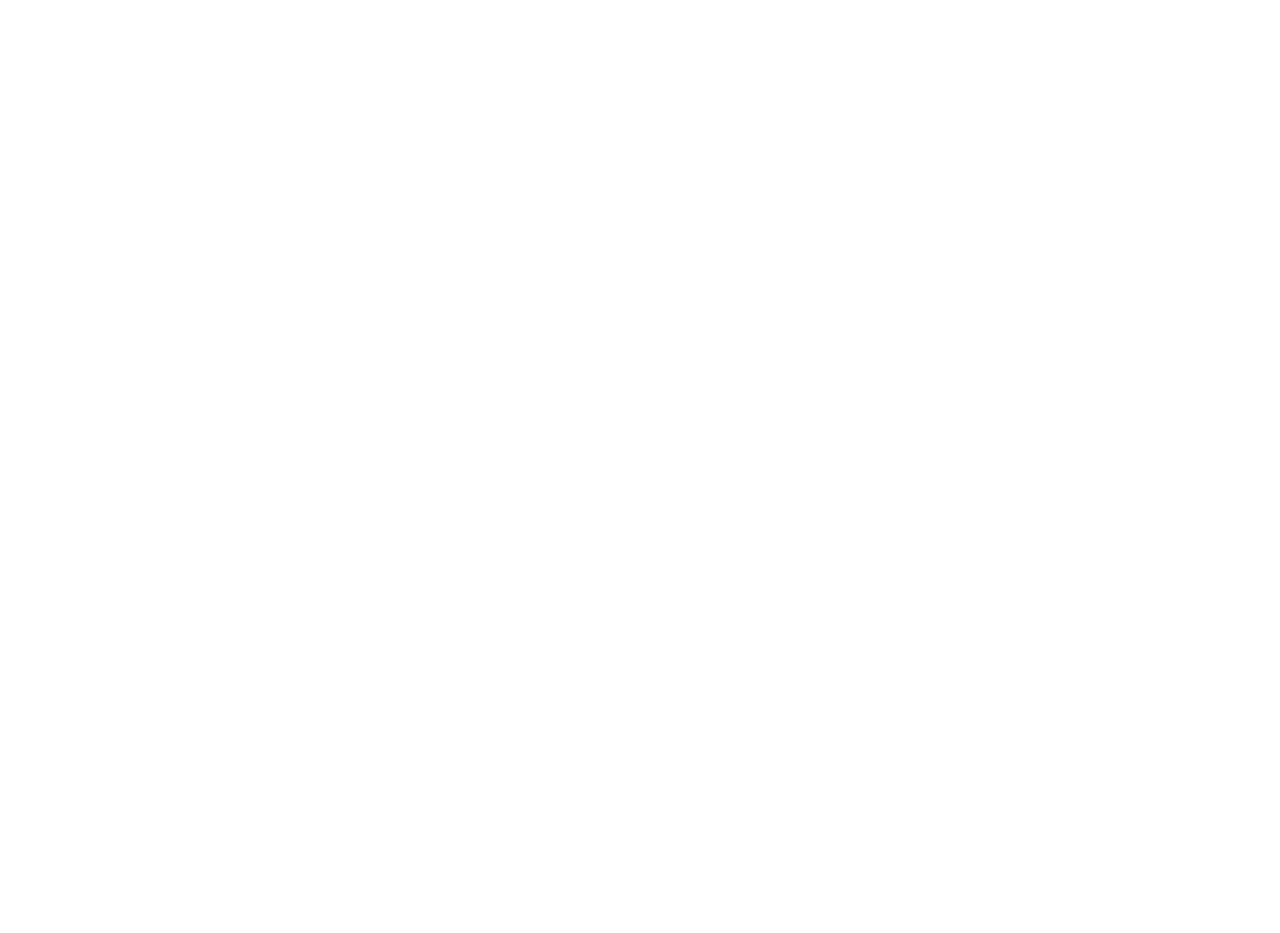
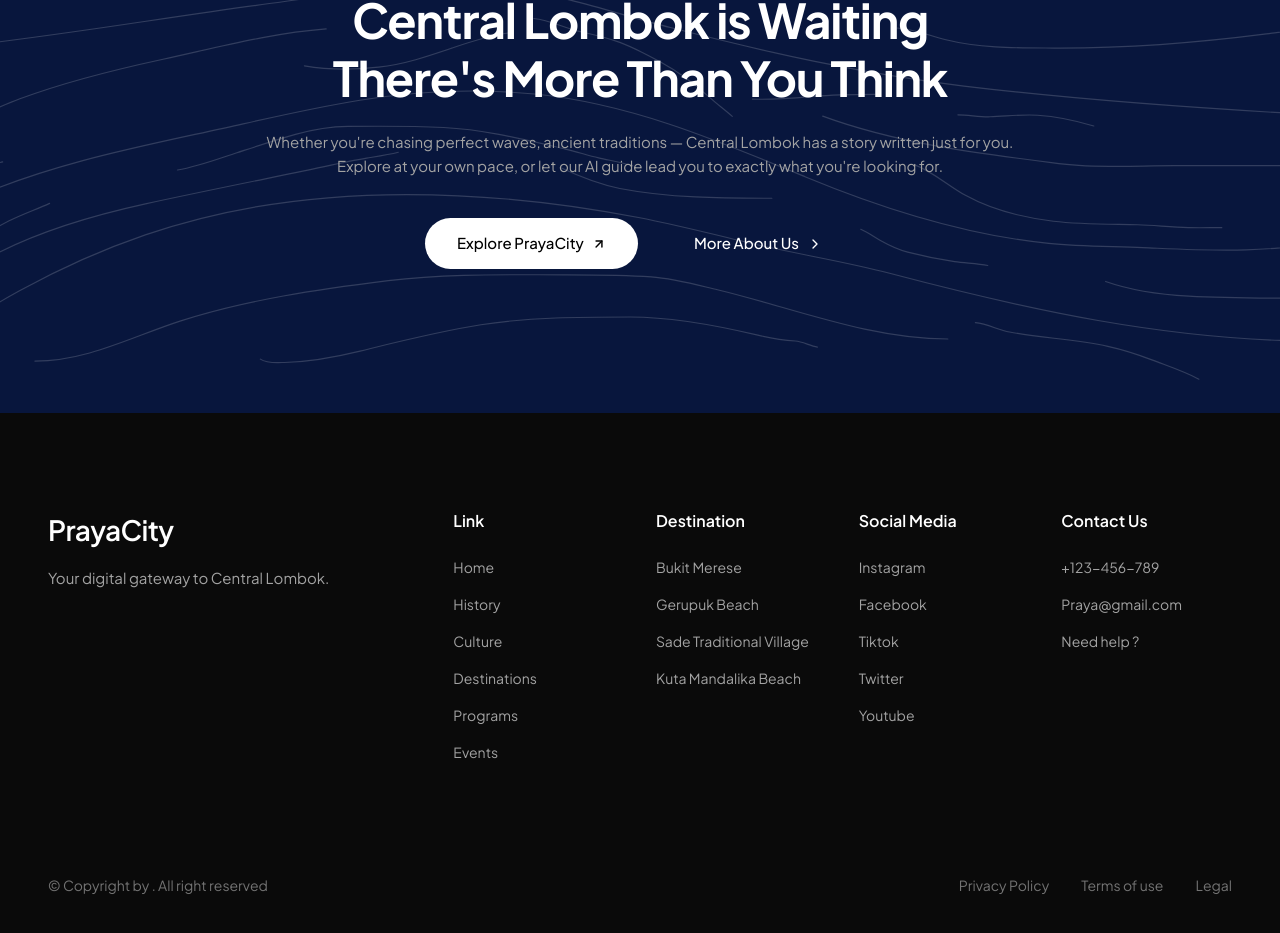
Before and after one commit to AnggaPuspa/PrayaCity, a Next.js app: page /en in a window 1280 px wide. Shown: the part 4776-5709 px from the top of the page. Before the commit the page ends 4662 px from the top, so only its background shows below. Built offline with nearby package versions, Linux system fonts and the light colour scheme.

Commit message:
feat: memperbarui desain footer, membuat CTA section, dan menambah dukungan bahasa

```diff
--- a/messages/en.json
+++ b/messages/en.json
@@ -103,5 +103,26 @@
         "description": "The only beach in the world with pepper-shaped sand grains. Cryst..."
       }
     ]
+  },
+  "Cta": {
+    "eyebrow": "Start Your Journey",
+    "titleLine1": "Central Lombok is Waiting",
+    "titleLine2": "There's More Than You Think",
+    "description1": "Whether you're chasing perfect waves, ancient traditions — Central Lombok has a story written just for you.",
+    "description2": "Explore at your own pace, or let our AI guide lead you to exactly what you're looking for.",
+    "explore": "Explore PrayaCity",
+    "more": "More About Us"
+  },
+  "Footer": {
+    "tagline": "Your digital gateway to Central Lombok.",
+    "link": "Link",
+    "destination": "Destination",
+    "socialMedia": "Social Media",
+    "contactUs": "Contact Us",
+    "needHelp": "Need help ?",
+    "copyright": "© Copyright by . All right reserved",
+    "privacy": "Privacy Policy",
+    "terms": "Terms of use",
+    "legal": "Legal"
   }
 }
--- a/messages/id.json
+++ b/messages/id.json
@@ -103,5 +103,26 @@
         "description": "Satu-satunya pantai di dunia dengan butiran pasir berbentuk merica. Krist..."
       }
     ]
+  },
+  "Cta": {
+    "eyebrow": "Mulai Perjalanan Anda",
+    "titleLine1": "Lombok Tengah Menanti",
+    "titleLine2": "Lebih Dari yang Anda Bayangkan",
+    "description1": "Baik Anda mencari ombak sempurna atau tradisi kuno — Lombok Tengah punya cerita khusus untuk Anda.",
+    "description2": "Jelajahi sesuai keinginan Anda, atau biarkan AI kami memandu Anda menemukan apa yang Anda cari.",
+    "explore": "Jelajahi PrayaCity",
+    "more": "Lebih Lanjut"
+  },
+  "Footer": {
+    "tagline": "Gerbang digital Anda menuju Lombok Tengah.",
+    "link": "Tautan",
+    "destination": "Destinasi",
+    "socialMedia": "Media Sosial",
+    "contactUs": "Hubungi Kami",
+    "needHelp": "Butuh bantuan?",
+    "copyright": "© Hak Cipta dilindungi. Hak cipta dilindungi undang-undang.",
+    "privacy": "Kebijakan Privasi",
+    "terms": "Syarat Ketentuan",
+    "legal": "Legal"
   }
 }
--- a/src/app/[locale]/(marketing)/page.tsx
+++ b/src/app/[locale]/(marketing)/page.tsx
@@ -6,6 +6,7 @@
   AboutSection,
   DiscoverSection,
   MustVisitSection,
+  CtaSection,
 } from "@/features/landing";
 import { routing } from "@/i18n/routing";
 
@@ -51,6 +52,7 @@
       <AboutSection />
       <DiscoverSection />
       <MustVisitSection />
+      <CtaSection />
     </>
   );
 }
--- a/src/components/organisms/site-footer.tsx
+++ b/src/components/organisms/site-footer.tsx
@@ -1,17 +1,79 @@
-import { Typography } from "@/components/atoms";
-import { siteConfig } from "@/config/site";
+import Link from "next/link";
+import { useTranslations } from "next-intl";
 
-/** Organism: the global site footer. */
 export function SiteFooter() {
+  const t = useTranslations("Footer");
+  const nav = useTranslations("Nav");
+
   return (
-    <footer className="border-t border-zinc-200 dark:border-zinc-800">
-      <div className="mx-auto flex w-full max-w-5xl flex-col items-center justify-between gap-2 px-6 py-8 sm:flex-row">
-        <Typography variant="muted">
-          &copy; {siteConfig.name}. Built with Next.js.
-        </Typography>
-        <Typography variant="muted">
-          Atomic Design &middot; Feature-Sliced Logic
-        </Typography>
+    <footer className="w-full bg-[#0A0A0A] text-white pt-24 pb-12">
+      <div className="mx-auto w-full max-w-7xl px-8 lg:px-12">
+        {/* Top Grid */}
+        <div className="grid grid-cols-1 md:grid-cols-2 lg:grid-cols-6 gap-12 lg:gap-8 mb-28">
+          {/* Col 1 */}
+          <div className="lg:col-span-2 flex flex-col gap-4">
+            <h2 className="text-[28px] font-semibold text-white tracking-tight">PrayaCity</h2>
+            <p className="text-[#A3A3A3] text-[15px]">
+              {t("tagline")}
+            </p>
+          </div>
+
+          {/* Col 2 */}
+          <div className="flex flex-col gap-6">
+            <h3 className="font-semibold text-white text-[16px]">{t("link")}</h3>
+            <ul className="flex flex-col gap-4 text-[#A3A3A3] text-[14px]">
+              <li><Link href="#" className="hover:text-white transition-colors">{nav("home")}</Link></li>
+              <li><Link href="#" className="hover:text-white transition-colors">{nav("history")}</Link></li>
+              <li><Link href="#" className="hover:text-white transition-colors">{nav("culture")}</Link></li>
+              <li><Link href="#" className="hover:text-white transition-colors">{nav("destinations")}</Link></li>
+              <li><Link href="#" className="hover:text-white transition-colors">{nav("programs")}</Link></li>
+              <li><Link href="#" className="hover:text-white transition-colors">{nav("events")}</Link></li>
+            </ul>
+          </div>
+
+          {/* Col 3 */}
+          <div className="flex flex-col gap-6 lg:col-span-1">
+            <h3 className="font-semibold text-white text-[16px]">{t("destination")}</h3>
+            <ul className="flex flex-col gap-4 text-[#A3A3A3] text-[14px]">
+              <li><Link href="#" className="hover:text-white transition-colors">Bukit Merese</Link></li>
+              <li><Link href="#" className="hover:text-white transition-colors">Gerupuk Beach</Link></li>
+              <li><Link href="#" className="hover:text-white transition-colors">Sade Traditional Village</Link></li>
+              <li><Link href="#" className="hover:text-white transition-colors">Kuta Mandalika Beach</Link></li>
+            </ul>
+          </div>
+
+          {/* Col 4 */}
+          <div className="flex flex-col gap-6">
+            <h3 className="font-semibold text-white text-[16px]">{t("socialMedia")}</h3>
+            <ul className="flex flex-col gap-4 text-[#A3A3A3] text-[14px]">
+              <li><Link href="#" className="hover:text-white transition-colors">Instagram</Link></li>
+              <li><Link href="#" className="hover:text-white transition-colors">Facebook</Link></li>
+              <li><Link href="#" className="hover:text-white transition-colors">Tiktok</Link></li>
+              <li><Link href="#" className="hover:text-white transition-colors">Twitter</Link></li>
+              <li><Link href="#" className="hover:text-white transition-colors">Youtube</Link></li>
+            </ul>
+          </div>
+
+          {/* Col 5 */}
+          <div className="flex flex-col gap-6">
+            <h3 className="font-semibold text-white text-[16px]">{t("contactUs")}</h3>
+            <ul className="flex flex-col gap-4 text-[#A3A3A3] text-[14px]">
+              <li><a href="#" className="hover:text-white transition-colors">+123-456-789</a></li>
+              <li><a href="mailto:Praya@gmail.com" className="hover:text-white transition-colors">Praya@gmail.com</a></li>
+              <li><a href="#" className="hover:text-white transition-colors">{t("needHelp")}</a></li>
+            </ul>
+          </div>
+        </div>
+
+        {/* Bottom Section */}
+        <div className="flex flex-col md:flex-row justify-between items-center text-[#737373] text-[14px] gap-6">
+          <div>{t("copyright")}</div>
+          <div className="flex gap-8">
+            <Link href="#" className="hover:text-white transition-colors">{t("privacy")}</Link>
+            <Link href="#" className="hover:text-white transition-colors">{t("terms")}</Link>
+            <Link href="#" className="hover:text-white transition-colors">{t("legal")}</Link>
+          </div>
+        </div>
       </div>
     </footer>
   );
--- /dev/null
+++ b/src/features/landing/components/cta-section.tsx
@@ -0,0 +1,54 @@
+import Link from "next/link";
+import { useTranslations } from "next-intl";
+
+export function CtaSection() {
+  const t = useTranslations("Cta");
+
+  return (
+    <section
+      className="relative w-full bg-[#070D1A] py-28 md:py-36 overflow-hidden bg-cover bg-center bg-no-repeat"
+      style={{ backgroundImage: "url('/ctaasset.svg')" }}
+    >
+      <div className="mx-auto w-full max-w-4xl px-6 relative z-10 text-center flex flex-col items-center">
+
+        <span className="text-white/90 text-[18px] md:text-[20px] font-medium mb-4 block">
+          {t("eyebrow")}
+        </span>
+
+        <h2 className="text-white text-[36px] md:text-[48px] font-bold leading-[1.2] tracking-tight mb-6">
+          {t("titleLine1")} <br />
+          {t("titleLine2")}
+        </h2>
+
+        <p className="text-[#A3A3A3] text-[14px] md:text-[15px] font-normal leading-[1.6] mb-10">
+          {t("description1")} <br className="hidden md:block" />
+          {t("description2")}
+        </p>
+
+        <div className="flex flex-col sm:flex-row items-center gap-4 sm:gap-6">
+          <Link
+            href="#"
+            className="flex items-center gap-2 bg-white text-black px-8 py-3.5 rounded-full text-[15px] font-medium hover:bg-gray-100 transition-colors"
+          >
+            {t("explore")}
+            <svg width="14" height="14" viewBox="0 0 24 24" fill="none" stroke="currentColor" strokeWidth="2.5" strokeLinecap="round" strokeLinejoin="round">
+              <line x1="7" y1="17" x2="17" y2="7"></line>
+              <polyline points="7 7 17 7 17 17"></polyline>
+            </svg>
+          </Link>
+
+          <Link
+            href="#"
+            className="flex items-center gap-2 text-white px-8 py-3.5 rounded-full text-[15px] font-medium hover:text-white/80 transition-colors"
+          >
+            {t("more")}
+            <svg width="16" height="16" viewBox="0 0 24 24" fill="none" stroke="currentColor" strokeWidth="2" strokeLinecap="round" strokeLinejoin="round">
+              <polyline points="9 18 15 12 9 6"></polyline>
+            </svg>
+          </Link>
+        </div>
+
+      </div>
+    </section>
+  );
+}
--- a/src/features/landing/index.ts
+++ b/src/features/landing/index.ts
@@ -4,3 +4,4 @@
 export { AboutSection } from "./components/about-section";
 export { DiscoverSection } from "./components/discover-section";
 export { MustVisitSection } from "./components/must-visit-section";
+export { CtaSection } from "./components/cta-section";
```
Also changed, not shown: public/ctaasset.svg (added).
